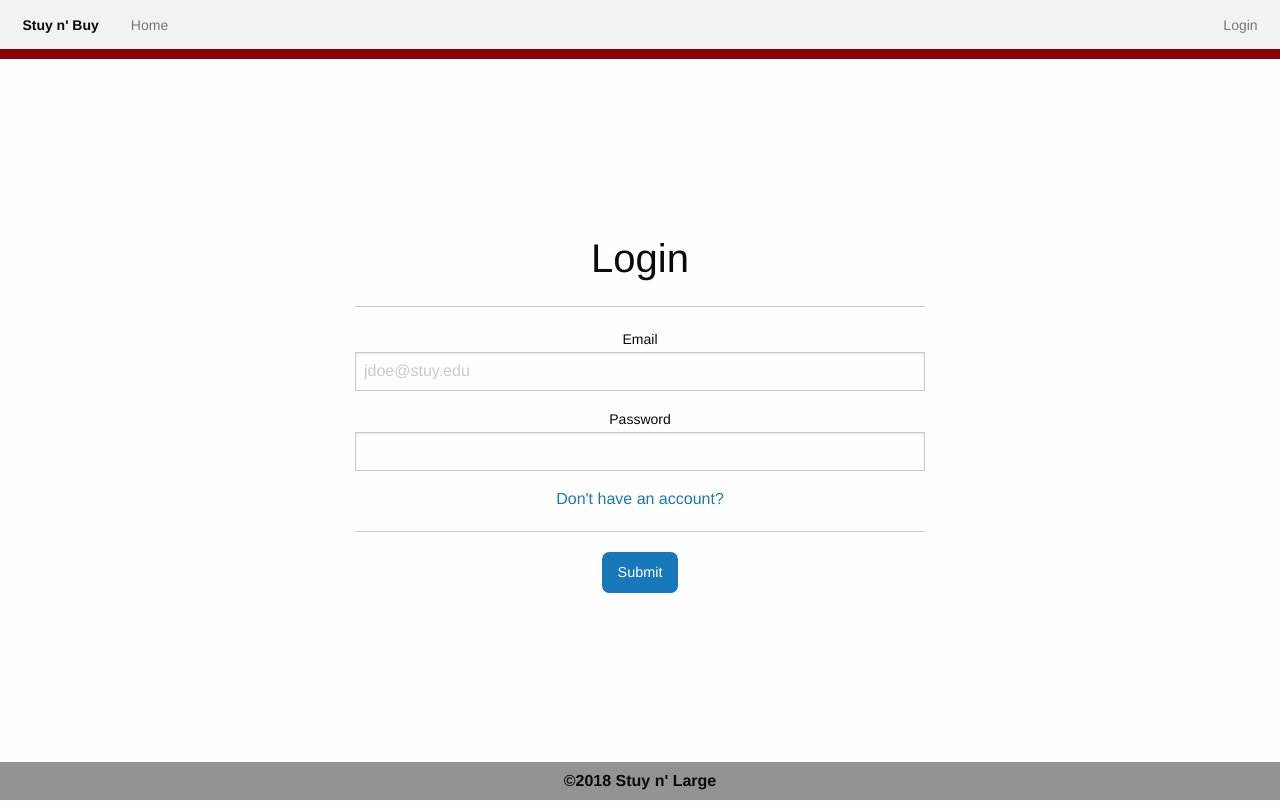
After one commit to Hyhyme/Stuy-n-Large, a Flask app: page /login in a window 1280 px wide. The commit adds this page. Run offline with Flask 2, Linux system fonts and the light colour scheme; some libraries are stand-ins or nearby versions.

Commit message:
Add templates for create and login

```diff
--- a/devlog.txt
+++ b/devlog.txt
@@ -6,3 +6,6 @@ Start base template
 
 siuR -- 2017-12-31 15:46:34
 Create index page
+
+siuR -- 2017-12-31 19:58:58
+Add templates for create and login
--- a/static/css/app.css
+++ b/static/css/app.css
@@ -1,5 +1,20 @@
-.top-bar .input-group {
-    margin-bottom: 0;
+.top-bar {
+    border-bottom: 10px solid #870202;
+}
+
+.top-bar, .top-bar ul {
+    font-family: Helvetica;
+    font-size: 14px;
+    padding: 0.2rem;
+    background-color: #f2f2f2;
+}
+
+.top-bar .menu a:link, .top-bar .menu a:visited {
+    color: #777;
+}
+
+.top-bar .menu a:hover, .top-bar .is-active a:active {
+    color: #444;
 }
 
 footer {
@@ -31,7 +46,7 @@ footer {
 }
 
 .layer {
-    background-color: rgba(26, 35, 9, 0.7);
+    background-color: rgba(43, 0, 0, 0.7);
     width: 100%;
     height: inherit;
     text-align: center;
@@ -45,3 +60,33 @@ footer {
     -ms-flex-pack: center;
     justify-content: center;
 }
+
+.vertical-center {
+    height: 100%;
+    display: -webkit-flex;
+    display: -ms-flexbox;
+    display: flex;
+    -webkit-align-items: center;
+    -ms-flex-align: center;
+    align-items: center;
+    -webkit-justify-content: center;
+    -ms-flex-pack: center;
+    justify-content: center;
+}
+
+.full-screen {
+    height: 90vh;
+}
+
+.horizontal-center {
+    padding-left: auto;
+    padding-right: auto;
+}
+
+.button.round {
+    border-radius: 0.5em;
+}
+
+.text-center a {
+    text-align: center;
+}
--- /dev/null
+++ b/templates/login.html
@@ -0,0 +1,52 @@
+{% extends "base.html" %}
+
+{% block title %}
+Login
+{% endblock %}
+
+{% block content %}
+<div class="grid-container full-screen">
+  <div class="grid-x grid-padding-x full-screen">
+    <div class="large-3 cell"></div>
+    <div class="small-12 large-6 cell text-center vertical-center">
+      <div class="grid-x grid-padding-x">
+
+        <div class="large-12 cell">
+          <h2>Login</h2>
+          <hr>
+        </div>
+        <div class="large-12 cell">
+          <form method="POST" action="">
+            <div class="grid-x grid-padding-x text-center">
+
+              <div class="large-12 cell">
+                <label>Email
+                  <input type="text" name="email" placeholder="jdoe@stuy.edu">
+                </label>
+              </div>
+
+              <div class="large-12 cell">
+                <label>Password
+                  <input type="password" name="password">
+                </label>
+              </div>
+
+              <div class="large-12 cell">
+                <a href="{{ url_for('create') }}">Don't have an account?</a><hr>
+              </div>
+
+              <div class="large-12 cell">
+                <input class="button round" type="submit">
+              </div>
+
+            </div>
+
+          </form>
+        </div>
+      </div>
+    </div>
+  </div>
+  <div class="large-3 cell"></div>
+</div>
+</div>
+{% endblock %}
```
Also changed, not shown: templates/create.html (added, +71 -0 lines).
